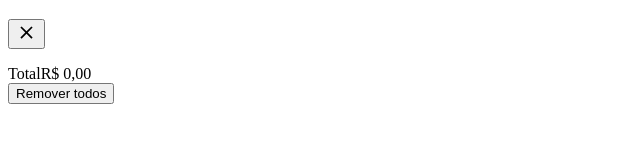
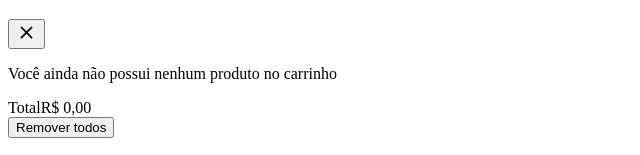
Before and after one commit to Henriqueamfreitas/hamburguer_store, a React (Vite) app: page / in a window 1280 px wide. Shown: the part 143-298 px from the top of the page, without its empty margins (0-640 px from the left). Built offline with nearby package versions, Linux system fonts and the light colour scheme; no server answers.

Commit message:
renderização condicional carrinho

```diff
--- a/src/components/CartModal/index.jsx
+++ b/src/components/CartModal/index.jsx
@@ -9,9 +9,9 @@ export const CartModal = ({ productList, cartList, setCartList }) => {
 
    const cartFunction = (product) => {
       const filteredProduct = cartList.filter(prod => prod.id === product.id)
-      if(filteredProduct.length>0){
+      if (filteredProduct.length > 0) {
          return <CartItemCard key={product.id} product={product} cartList={cartList} setCartList={setCartList} />
-      } else{
+      } else {
          return null
       }
    }
@@ -25,16 +25,22 @@ export const CartModal = ({ productList, cartList, setCartList }) => {
             </button>
          </div>
          <div>
-            <ul>
-               {productList.map((product) => (
-                  cartFunction(product)
-               ))}
-            </ul>
+            {
+               cartList.length ===0 ?
+               <p>Você ainda não possui nenhum produto no carrinho</p> :
+               (
+                  <ul>
+                     {productList.map((product) => (
+                        cartFunction(product)
+                     ))}
+                  </ul>
+               )
+            }
          </div>
          <div>
             <div>
                <span>Total</span>
-               <span>{total.toLocaleString('pt-BR', { style: "currency", currency: "BRL"})}</span>
+               <span>{total.toLocaleString('pt-BR', { style: "currency", currency: "BRL" })}</span>
             </div>
             <button>Remover todos</button>
          </div>
--- a/src/pages/HomePage/index.jsx
+++ b/src/pages/HomePage/index.jsx
@@ -23,12 +23,6 @@ export const HomePage = () => {
    useEffect(() => {
       localStorage.setItem("@HamburgueriaCart", JSON.stringify(cartList))
    }, [cartList])
-   // console.log(cartList)
-   // useEffect atualização - salva os produtos no localStorage (carregar no estado)
-   // adição, exclusão, e exclusão geral do carrinho
-   // renderizações condições e o estado para exibir ou não o carrinho
-   // filtro de busca
-   // estilizar tudo com sass de forma responsiva
 
    return (
       <>
```
